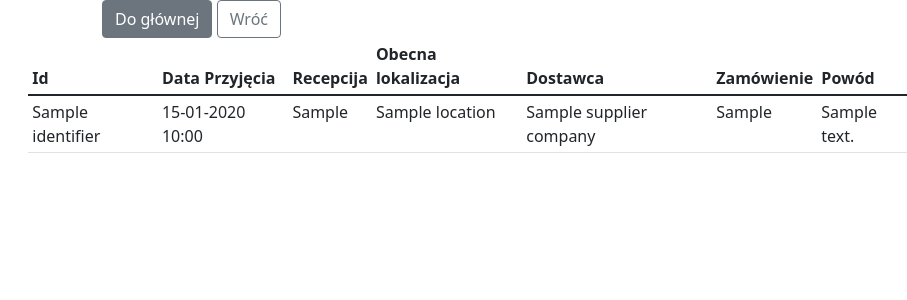
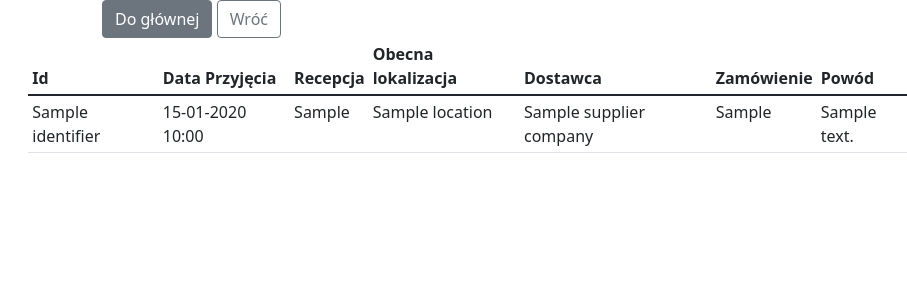
Before and after one commit to Ceva445/delivery_plus, a Django app: template templates/delivery/delivery_list.html in a window 1280 px wide. Shown: the top 300 px of the page, without its empty margins (60-967 px from the left). Run offline with Django 5.2, Linux system fonts and the light colour scheme; the template is opened without the code that fills it: most values are stand-ins (such as "Sample title", 1, 10 or a date in 2020); some libraries are stand-ins or nearby versions.

Commit message:
Fix column title

```diff
--- a/templates/delivery/delivery_list.html
+++ b/templates/delivery/delivery_list.html
@@ -19,7 +19,7 @@
                         <tr>
                             <th>Id</th>
                             <th>Data Przyjęcia</th>
-                            <th>Recepcija</th>
+                            <th>Recepcja</th>
                             <th>Obecna lokalizacja  </th>
                             <th>Dostawca</th>
                             <th>Zamówienie</th>
```
